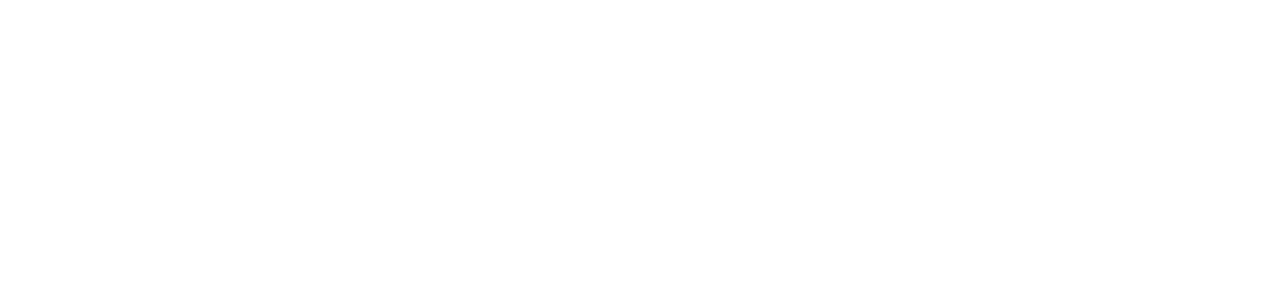
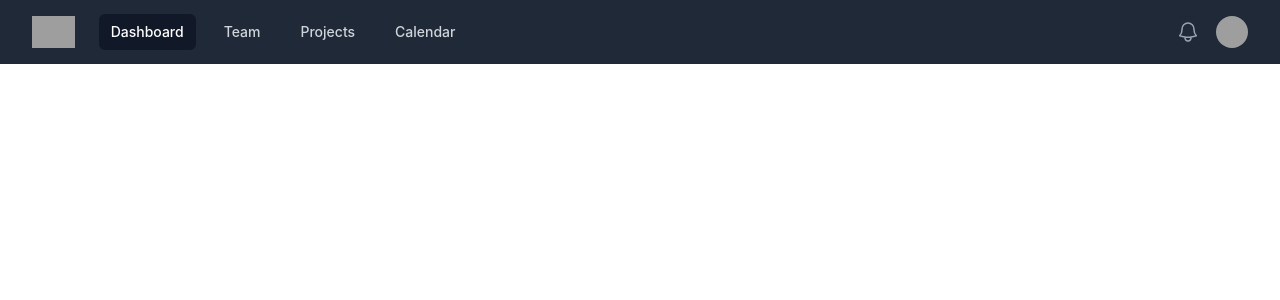
Before and after one commit to LucasWyski001/coffee-lucas, a React (Create React App) app in the folder coffeewebsite/: page / in a window 1280 px wide. Shown: the top 300 px of the page. Built offline with nearby package versions, Linux system fonts and the light colour scheme; grey boxes are pictures that could not be loaded.

Commit message:
added a nav bar now need to edit

```diff
--- a/coffeewebsite/package.json
+++ b/coffeewebsite/package.json
@@ -3,6 +3,8 @@
   "version": "0.1.0",
   "private": true,
   "dependencies": {
+    "@headlessui/react": "^1.7.17",
+    "@heroicons/react": "^2.0.18",
     "@testing-library/jest-dom": "^5.17.0",
     "@testing-library/react": "^13.4.0",
     "@testing-library/user-event": "^13.5.0",
@@ -34,5 +36,8 @@
       "last 1 firefox version",
       "last 1 safari version"
     ]
+  },
+  "devDependencies": {
+    "tailwindcss": "^3.3.5"
   }
 }
--- /dev/null
+++ b/coffeewebsite/postcss.config.js
@@ -0,0 +1,6 @@
+module.exports = {
+  plugins: {
+    tailwindcss: {},
+    autoprefixer: {},
+  },
+}
--- a/coffeewebsite/src/App.js
+++ b/coffeewebsite/src/App.js
@@ -1,10 +1,11 @@
 import './App.css';
+import { NavBar } from './components/NavBar';
 
 function App() {
   return (
     <div className="App">
         {/*all the different sections of the app will come here*/}
-
+      <NavBar />
     </div>
   );
 }
--- a/coffeewebsite/src/components/NavBar.js
+++ b/coffeewebsite/src/components/NavBar.js
@@ -1,12 +1,153 @@
+import { Fragment } from 'react'
+import { Disclosure, Menu, Transition } from '@headlessui/react'
+import { Bars3Icon, BellIcon, XMarkIcon } from '@heroicons/react/24/outline'
 
+const navigation = [
+  { name: 'Dashboard', href: '#', current: true },
+  { name: 'Team', href: '#', current: false },
+  { name: 'Projects', href: '#', current: false },
+  { name: 'Calendar', href: '#', current: false },
+]
+
+function classNames(...classes) {
+  return classes.filter(Boolean).join(' ')
+}
 
 export const NavBar = () =>{
+  return (
+    <Disclosure as="nav" className="bg-gray-800">
+      {({ open }) => (
+        <>
+          <div className="mx-auto max-w-7xl px-2 sm:px-6 lg:px-8">
+            <div className="relative flex h-16 items-center justify-between">
+              <div className="absolute inset-y-0 left-0 flex items-center sm:hidden">
+                {/* Mobile menu button*/}
+                <Disclosure.Button className="relative inline-flex items-center justify-center rounded-md p-2 text-gray-400 hover:bg-gray-700 hover:text-white focus:outline-none focus:ring-2 focus:ring-inset focus:ring-white">
+                  <span className="absolute -inset-0.5" />
+                  <span className="sr-only">Open main menu</span>
+                  {open ? (
+                    <XMarkIcon className="block h-6 w-6" aria-hidden="true" />
+                  ) : (
+                    <Bars3Icon className="block h-6 w-6" aria-hidden="true" />
+                  )}
+                </Disclosure.Button>
+              </div>
+              <div className="flex flex-1 items-center justify-center sm:items-stretch sm:justify-start">
+                <div className="flex flex-shrink-0 items-center">
+                  <img
+                    className="h-8 w-auto"
+                    src="https://tailwindui.com/img/logos/mark.svg?color=indigo&shade=500"
+                    alt="Your Company"
+                  />
+                </div>
+                <div className="hidden sm:ml-6 sm:block">
+                  <div className="flex space-x-4">
+                    {navigation.map((item) => (
+                      <a
+                        key={item.name}
+                        href={item.href}
+                        className={classNames(
+                          item.current ? 'bg-gray-900 text-white' : 'text-gray-300 hover:bg-gray-700 hover:text-white',
+                          'rounded-md px-3 py-2 text-sm font-medium'
+                        )}
+                        aria-current={item.current ? 'page' : undefined}
+                      >
+                        {item.name}
+                      </a>
+                    ))}
+                  </div>
+                </div>
+              </div>
+              <div className="absolute inset-y-0 right-0 flex items-center pr-2 sm:static sm:inset-auto sm:ml-6 sm:pr-0">
+                <button
+                  type="button"
+                  className="relative rounded-full bg-gray-800 p-1 text-gray-400 hover:text-white focus:outline-none focus:ring-2 focus:ring-white focus:ring-offset-2 focus:ring-offset-gray-800"
+                >
+                  <span className="absolute -inset-1.5" />
+                  <span className="sr-only">View notifications</span>
+                  <BellIcon className="h-6 w-6" aria-hidden="true" />
+                </button>
 
-    return(
-        <NavBar>
-            <Container>
+                {/* Profile dropdown */}
+                <Menu as="div" className="relative ml-3">
+                  <div>
+                    <Menu.Button className="relative flex rounded-full bg-gray-800 text-sm focus:outline-none focus:ring-2 focus:ring-white focus:ring-offset-2 focus:ring-offset-gray-800">
+                      <span className="absolute -inset-1.5" />
+                      <span className="sr-only">Open user menu</span>
+                      <img
+                        className="h-8 w-8 rounded-full"
+                        src="https://images.unsplash.com/photo-1472099645785-5658abf4ff4e?ixlib=rb-1.2.1&ixid=eyJhcHBfaWQiOjEyMDd9&auto=format&fit=facearea&facepad=2&w=256&h=256&q=80"
+                        alt=""
+                      />
+                    </Menu.Button>
+                  </div>
+                  <Transition
+                    as={Fragment}
+                    enter="transition ease-out duration-100"
+                    enterFrom="transform opacity-0 scale-95"
+                    enterTo="transform opacity-100 scale-100"
+                    leave="transition ease-in duration-75"
+                    leaveFrom="transform opacity-100 scale-100"
+                    leaveTo="transform opacity-0 scale-95"
+                  >
+                    <Menu.Items className="absolute right-0 z-10 mt-2 w-48 origin-top-right rounded-md bg-white py-1 shadow-lg ring-1 ring-black ring-opacity-5 focus:outline-none">
+                      <Menu.Item>
+                        {({ active }) => (
+                          <a
+                            href="#"
+                            className={classNames(active ? 'bg-gray-100' : '', 'block px-4 py-2 text-sm text-gray-700')}
+                          >
+                            Your Profile
+                          </a>
+                        )}
+                      </Menu.Item>
+                      <Menu.Item>
+                        {({ active }) => (
+                          <a
+                            href="#"
+                            className={classNames(active ? 'bg-gray-100' : '', 'block px-4 py-2 text-sm text-gray-700')}
+                          >
+                            Settings
+                          </a>
+                        )}
+                      </Menu.Item>
+                      <Menu.Item>
+                        {({ active }) => (
+                          <a
+                            href="#"
+                            className={classNames(active ? 'bg-gray-100' : '', 'block px-4 py-2 text-sm text-gray-700')}
+                          >
+                            Sign out
+                          </a>
+                        )}
+                      </Menu.Item>
+                    </Menu.Items>
+                  </Transition>
+                </Menu>
+              </div>
+            </div>
+          </div>
 
-            </Container>
-        </NavBar>
-    );
+          <Disclosure.Panel className="sm:hidden">
+            <div className="space-y-1 px-2 pb-3 pt-2">
+              {navigation.map((item) => (
+                <Disclosure.Button
+                  key={item.name}
+                  as="a"
+                  href={item.href}
+                  className={classNames(
+                    item.current ? 'bg-gray-900 text-white' : 'text-gray-300 hover:bg-gray-700 hover:text-white',
+                    'block rounded-md px-3 py-2 text-base font-medium'
+                  )}
+                  aria-current={item.current ? 'page' : undefined}
+                >
+                  {item.name}
+                </Disclosure.Button>
+              ))}
+            </div>
+          </Disclosure.Panel>
+        </>
+      )}
+    </Disclosure>
+  )
 }
--- a/coffeewebsite/src/index.css
+++ b/coffeewebsite/src/index.css
@@ -11,3 +11,6 @@
   font-family: source-code-pro, Menlo, Monaco, Consolas, 'Courier New',
     monospace;
 }
+@tailwind base;
+@tailwind components;
+@tailwind utilities;
--- /dev/null
+++ b/coffeewebsite/tailwind.config.js
@@ -0,0 +1,10 @@
+/** @type {import('tailwindcss').Config} */
+module.exports = {
+  content: [
+    "./src/**/*.{js,jsx,ts,tsx}",
+  ],
+  theme: {
+    extend: {},
+  },
+  plugins: [],
+}
```
Also changed, not shown: coffeewebsite/src/App.css (+0 -57 lines), 1 other file (tests, documents, lock files or other folders).
